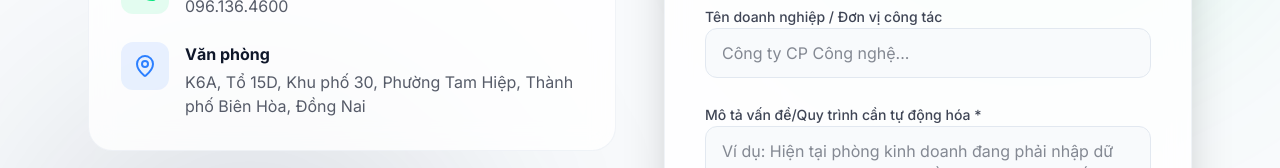
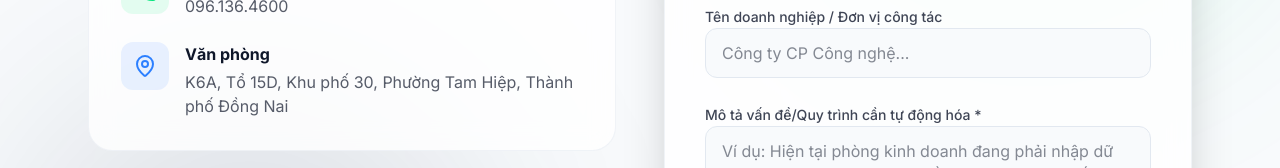
Before and after one commit to HuyTechonologyAI/edtech-ai-portfolio, a Next.js app: page /contact in a window 1280 px wide. Shown: the part 528-696 px from the top of the page. Built offline with nearby package versions, Linux system fonts and the light colour scheme; no server answers.

Commit message:
Update expert profile image

```diff
--- a/src/app/contact/page.tsx
+++ b/src/app/contact/page.tsx
@@ -77,7 +77,7 @@ export default function ContactPage() {
                   </div>
                   <div>
                     <div className="font-bold mb-1">Văn phòng</div>
-                    <div className="text-foreground/70">K6A, Tổ 15D, Khu phố 30, Phường Tam Hiệp, Thành phố Biên Hòa, Đồng Nai</div>
+                    <div className="text-foreground/70">K6A, Tổ 15D, Khu phố 30, Phường Tam Hiệp, Thành phố Đồng Nai</div>
                   </div>
                 </div>
               </div>
--- a/src/app/page.tsx
+++ b/src/app/page.tsx
@@ -148,7 +148,7 @@ export default function Home() {
                 <div className="absolute inset-0 bg-gradient-to-t from-black/80 via-black/20 to-transparent z-10" />
                 {/* eslint-disable-next-line @next/next/no-img-element */}
                 <img
-                  src="https://images.unsplash.com/photo-1560250097-0b93528c311a?q=80&w=800&auto=format&fit=crop"
+                  src="https://drive.google.com/uc?export=view&id=17UyWgh4GjJ2dVYMKnIHYdMO7wD993oJC"
                   alt="Ngô Quốc Huy"
                   className="w-full h-full object-cover transition-transform duration-700 group-hover:scale-105"
                 />
```
